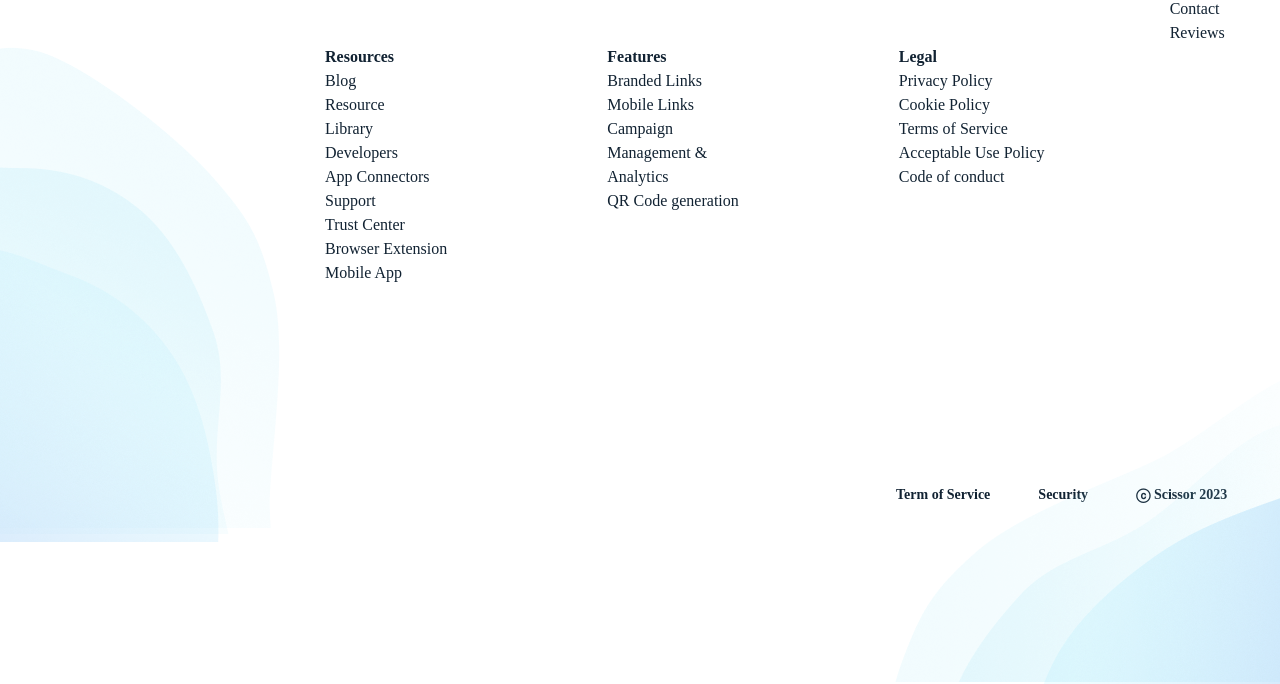
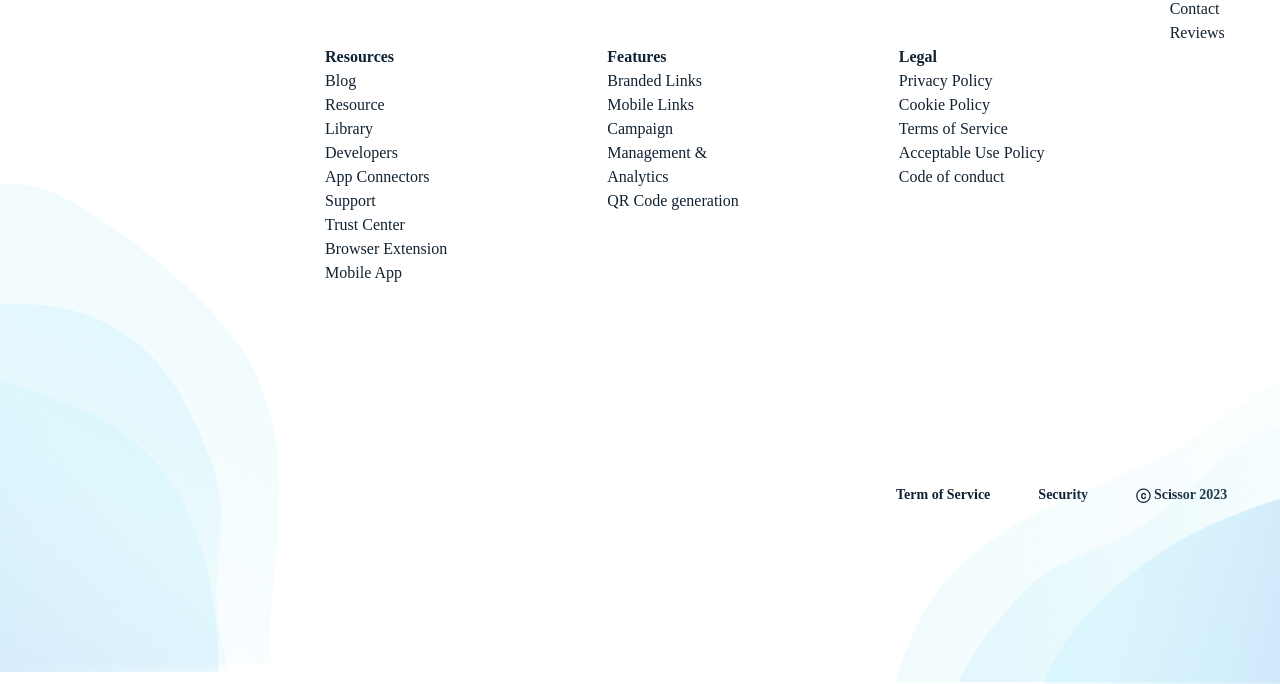
Before and after one commit to Emmaanuelz/FS-Exam, a plain HTML site: page index.html in a window 1280 px wide. Shown: the part 5153-5837 px from the top of the page. Drawn offline with Linux system fonts and the light colour scheme.

Commit message:
changed css

```diff
--- a/style.css
+++ b/style.css
@@ -661,16 +661,16 @@ ruby img:nth-child(3){
 }
 #pn{
     position: absolute;
-    top: 675vh;
+    top: 691.2vh;
 }
 #png1{
     position: absolute;
     right: 81vw;
-    top: 665vh;
+    top: 682vh;
 }
 #png2{
    position: absolute;
-   top: 650vh;
+   top: 667vh;
    right: 78vw;
 }
 #vec3{
```
